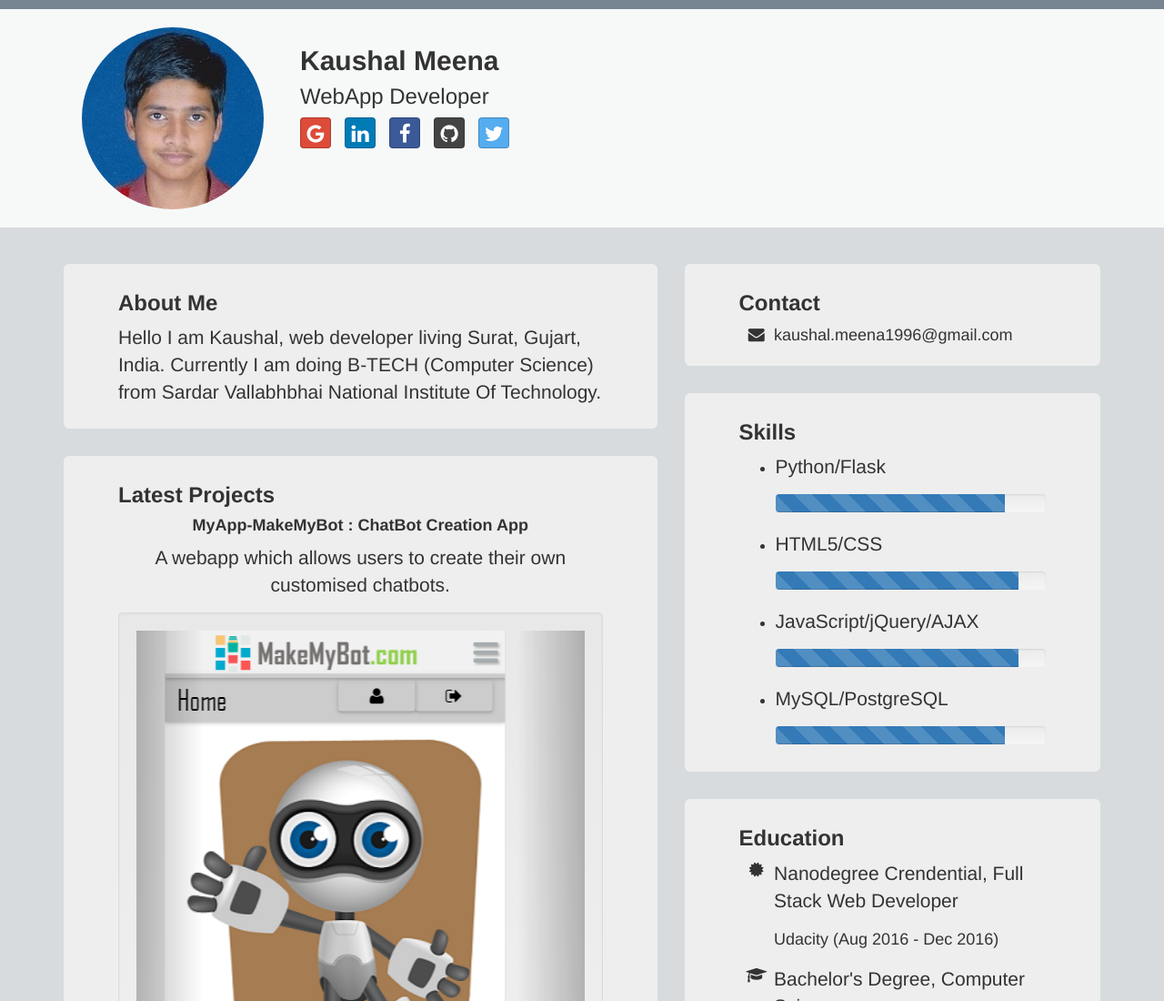
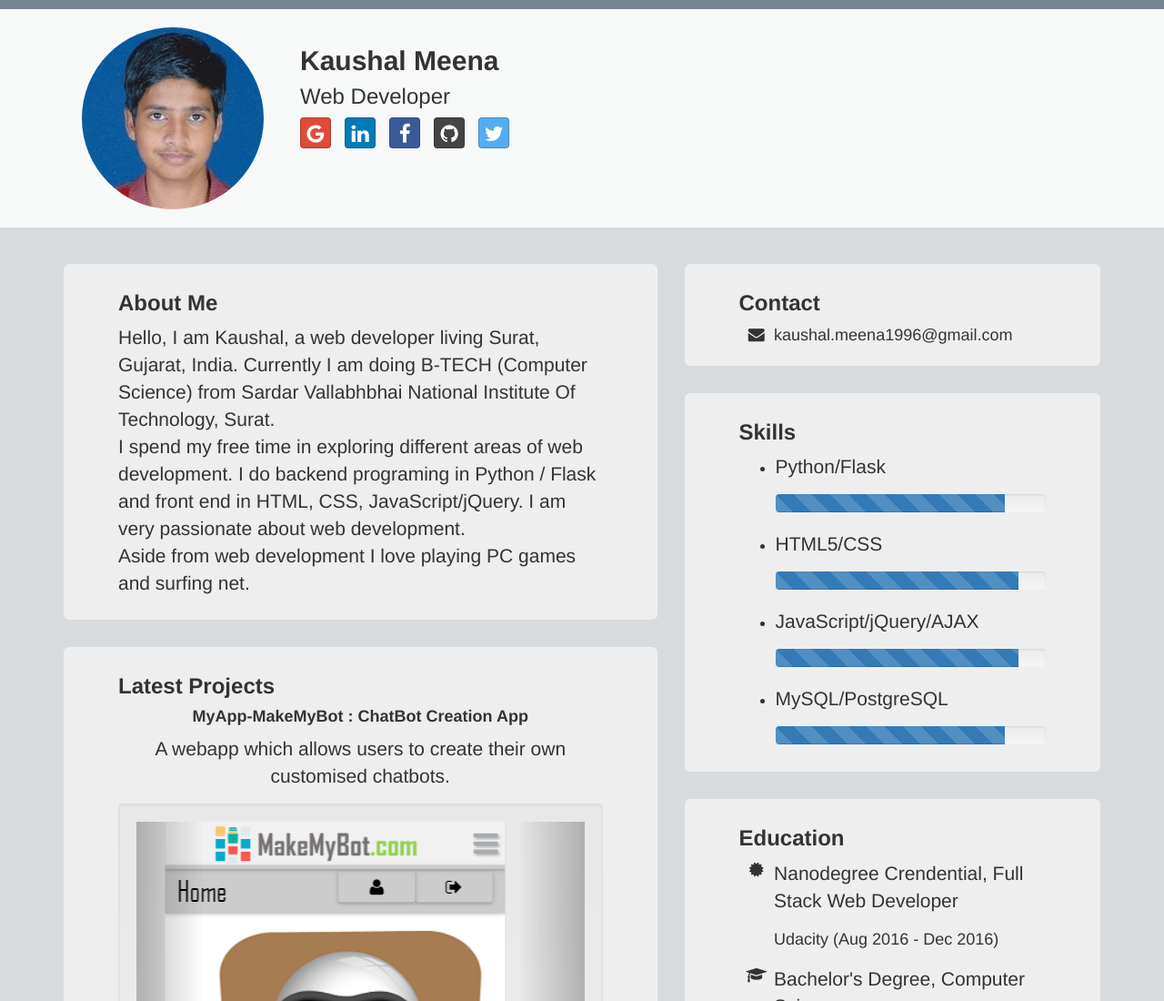
Before and after one commit to kaushalmeena/kaushalmeena.github.io, a plain HTML site: page index.html in a window 1280 px wide. Shown: the top 1100 px of the page at 91% size. Drawn offline with Linux system fonts and the light colour scheme.

Commit message:
added about me

```diff
--- a/index.html
+++ b/index.html
@@ -1,7 +1,7 @@
 <!DOCTYPE html>
 <html>
 	<head>
-		<title>Kaushal Meena -- WebDe</title>
+		<title>Kaushal Meena -- Web Developer Surat, Gujarat, India</title>
 		<meta charset="utf-8">
 		<meta name="viewport" content="width=device-width, initial-scale=1">
 
@@ -29,7 +29,7 @@
 				</div>
 				<div class="padding profile-element">
 					<h2 class="profile-name">Kaushal Meena</h2>
-					<h3 class="profile-desc">WebApp Developer</h3>
+					<h3 class="profile-desc">Web Developer</h3>
 					<ul class="list-inline">
 						<li><a class="btn btn-social-icon btn-google" href="https://plus.google.com/u/0/100785925285055137146"><span class="fa fa-google"></span></a></li>
 						<li><a class="btn btn-social-icon btn-linkedin" href="https://in.linkedin.com/in/kaushal-meena-73b708105"><span class="fa fa-linkedin"></span></a></li>
@@ -45,7 +45,7 @@
 				<div class="col-md-7">
 					<section class="jumbotron">
 						<h3 class="heading">About Me</h3>
-						<p>Hello I am Kaushal, web developer living Surat, Gujart, India. Currently I am doing B-TECH (Computer Science) from Sardar Vallabhbhai National Institute Of Technology.</p>
+						<p>Hello, I am Kaushal, a web developer living Surat, Gujarat, India. Currently I am doing B-TECH (Computer Science) from Sardar Vallabhbhai National Institute Of Technology, Surat.<br>I spend my free time in exploring different areas of web development. I do backend programing in Python / Flask and front end in HTML, CSS, JavaScript/jQuery. I am very passionate about web development.<br>Aside from web development I love playing PC games and surfing net.</p>
 					</section>
 					<section class="jumbotron">
 						<h3 class="heading">Latest Projects</h3>
```
